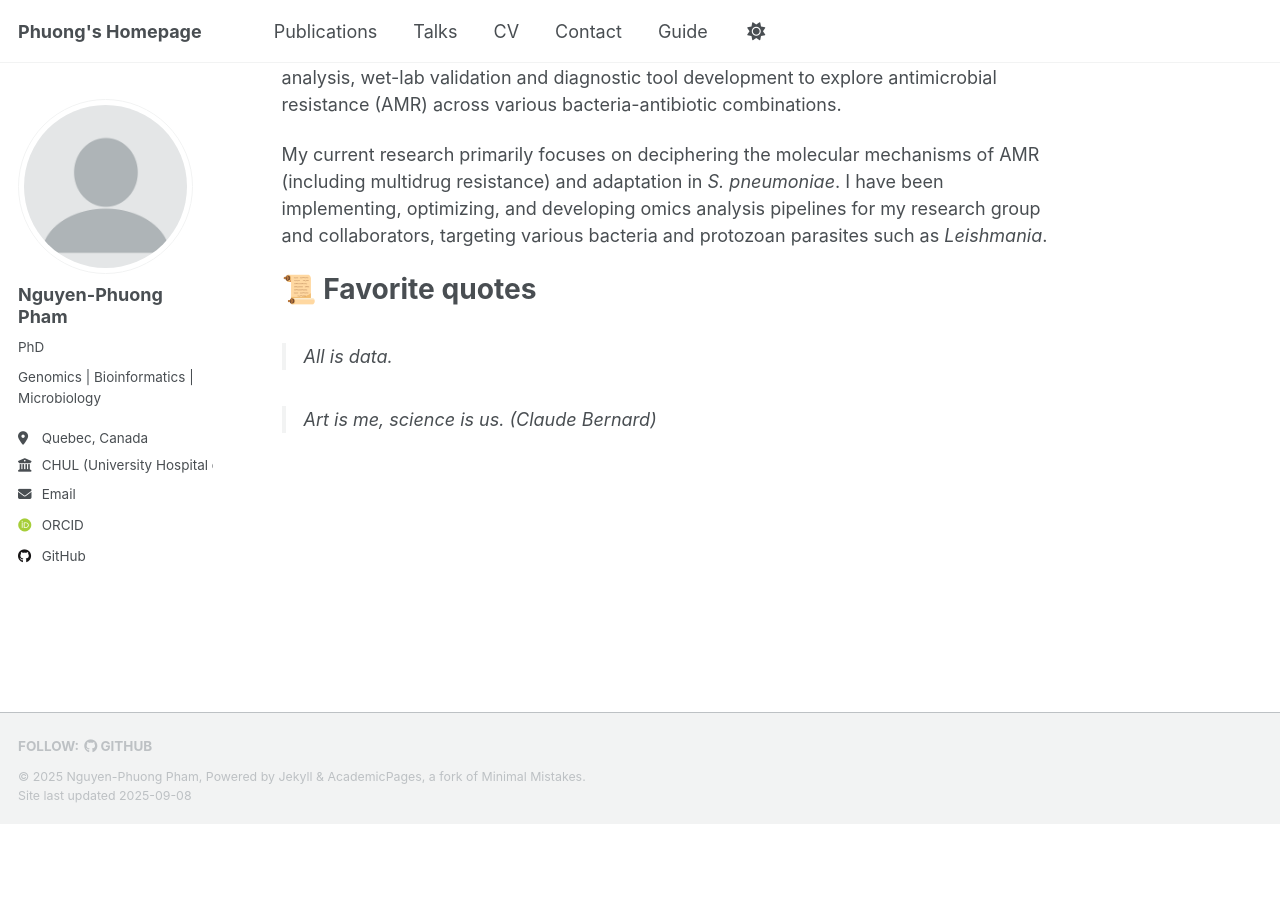
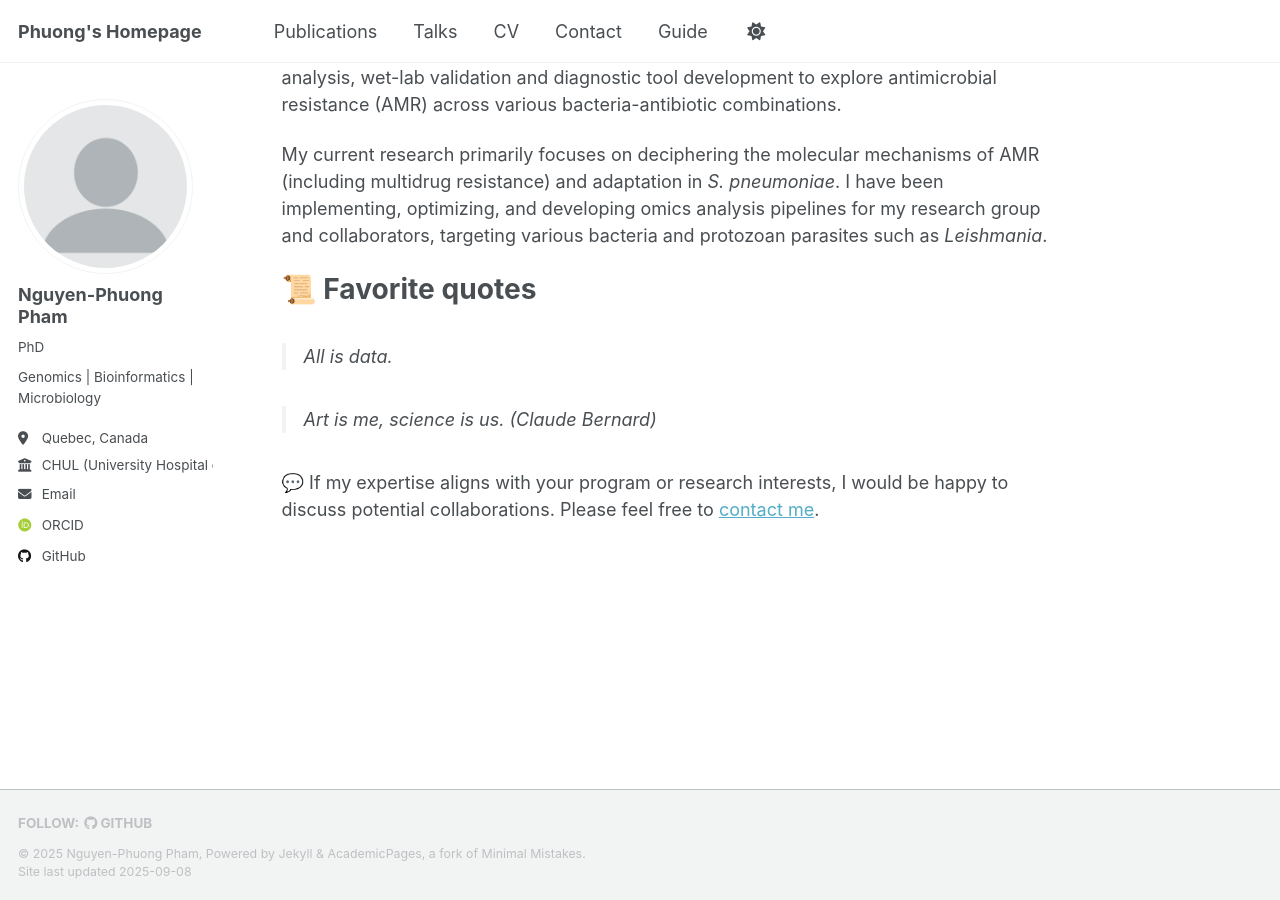
Before and after one commit to phng3001/phng3001.github.io, a Jekyll site: the page built from _pages/about.md, in a window 1280 px wide and 900 px high, scrolled down 755 px. Built offline with Jekyll 4.4.1, drawn with Linux system fonts in a browser that asks for light colours; some web fonts are replaced; a script that is not in the unit is left out; before the commit the page ends 1578 px from its top, so only the background shows below that.

Commit message:
Update about.md

```diff
--- a/_pages/about.md
+++ b/_pages/about.md
@@ -29,3 +29,5 @@ My current research primarily focuses on deciphering the molecular mechanisms of
 > *All is data.*
 
 > *Art is me, science is us.* (Claude Bernard)
+
+💬 If my expertise aligns with your program or research interests, I would be happy to discuss potential collaborations. Please feel free to [contact me](https://phng3001.github.io/contact/).
```
